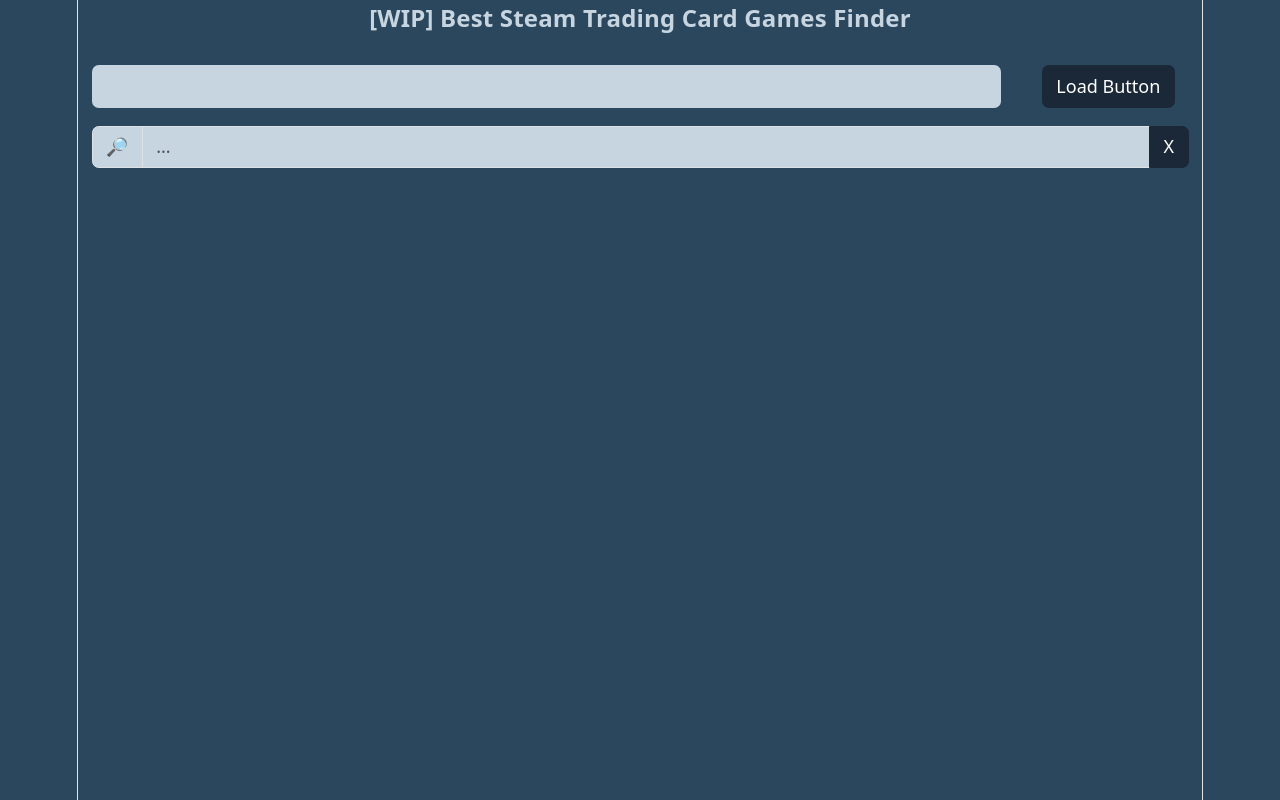
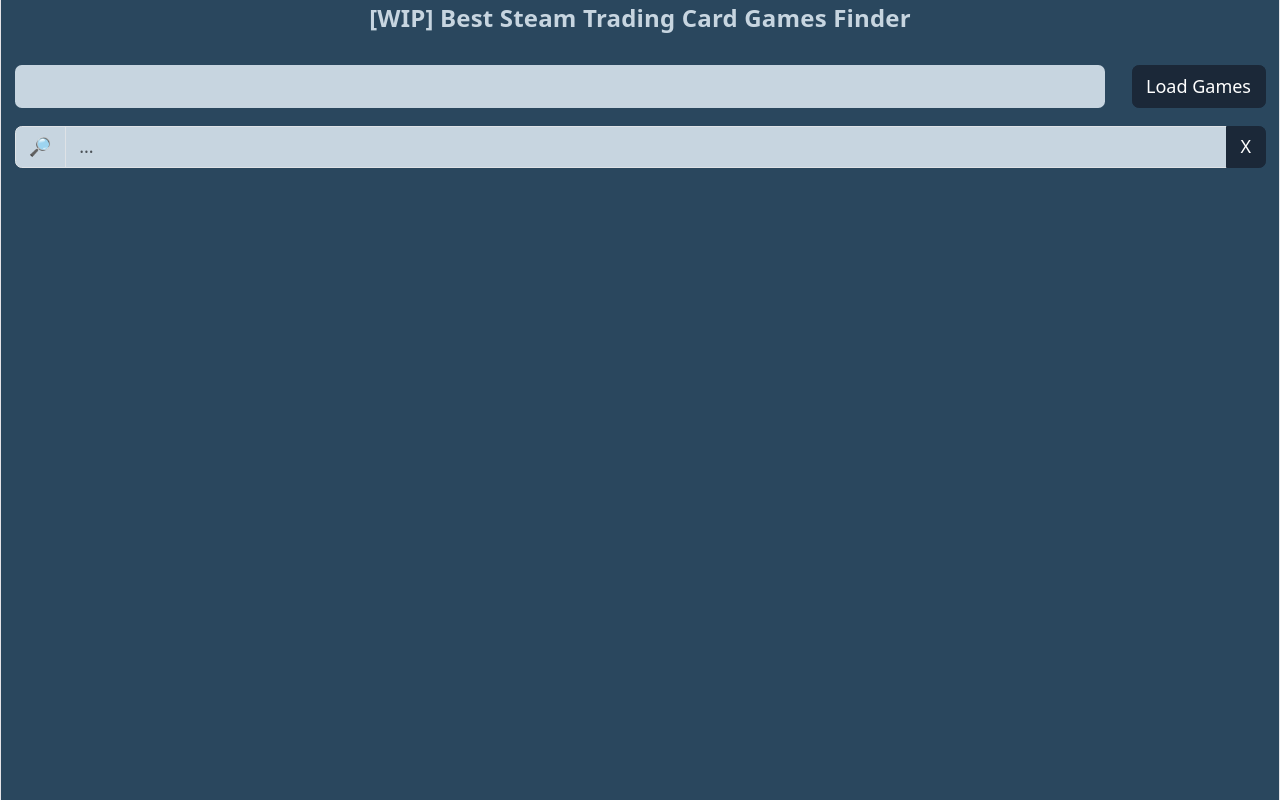
Before and after one commit to hyleon-dev/BestSteamTradingCardGamesFinder-Web, a React (Vite) app: page / in a window 1280 px wide. Built offline with nearby package versions, Linux system fonts and the light colour scheme.

Commit message:
- Bug fixing

```diff
--- a/src/App.css
+++ b/src/App.css
@@ -37,19 +37,24 @@
   border-color: var(--steam-dark-gray) !important;
 }
 
+/* Number of columns follows the screen width: 1 on phones, 2 on tablets, 3 on desktops. */
 .game-grid {
-  display: flex;
-  flex-wrap: nowrap;
-  justify-content: space-between;
-  flex-direction: column;
-  align-content: flex-start;
-  padding: 0 !important;
+  display: grid;
+  grid-template-columns: 1fr;
+  gap: 0.75em;
+  padding: 0.5em 0;
+  overflow: visible !important;
 }
 
-@media (min-width: 768px) {
+@media (min-width: 900px) {
   .game-grid {
-    flex-wrap: wrap;
-    flex-direction: row;
+    grid-template-columns: repeat(2, minmax(0, 1fr));
+  }
+}
+
+@media (min-width: 1400px) {
+  .game-grid {
+    grid-template-columns: repeat(3, minmax(0, 1fr));
   }
 }
 
--- a/src/App.jsx
+++ b/src/App.jsx
@@ -1,4 +1,4 @@
-import {useState} from 'react'
+import {useMemo, useState} from 'react'
 import './App.css'
 
 import Button from 'react-bootstrap/Button';
@@ -33,19 +33,45 @@
   }
 }
 
+// SteamCardExchange sends names with HTML entities (e.g. &#039;). Decode them to plain text.
+const htmlDecoder = document.createElement("textarea");
+
+function decodeHtml(text) {
+  htmlDecoder.innerHTML = text;
+  return htmlDecoder.value;
+}
+
+const gamesBatchSize = 100;
+const gamesPageSize = 60;
+
 function App() {
-
-  const gamesBatchSize = 100;
 
   const [totalGames, setTotalGames] = useState(0);
   const [loadingProgress, setLoadingProgress] = useState(0);
   const [games, setGames] = useState([]);
   const [isLoading, setIsLoading] = useState(false);
+  const [errorMessage, setErrorMessage] = useState("");
+  const [failedBatches, setFailedBatches] = useState(0);
+  const [searchText, setSearchText] = useState("");
+  const [visibleCount, setVisibleCount] = useState(gamesPageSize);
+
+  const filteredGames = useMemo(() => {
+    const search = searchText.trim().toLowerCase();
+    return search ? games.filter((game) => game.name.toLowerCase().includes(search)) : games;
+  }, [games, searchText]);
+
+  const onSearchChange = (text) => {
+    setSearchText(text);
+    setVisibleCount(gamesPageSize);
+  };
 
   const fetchAndProcessGames = async () => {
     setIsLoading(true);
     setGames([]);
     setLoadingProgress(0);
+    setVisibleCount(gamesPageSize);
+    setErrorMessage("");
+    setFailedBatches(0);
     try {
 
       const steamCardExchangeJson = await fetchJson('/steamcardexchange', 'SteamCardExchange');
@@ -74,7 +100,16 @@
         urlIdPart = urlIdPart.slice(0, urlIdPart.length - 1); // Remove last comma
 
         const steamUrl = `/steam?appids=${encodeURIComponent(urlIdPart)}`;
-        const steamApiPriceData = Object.entries(await fetchJson(steamUrl, 'Steam API'));
+        let steamApiPriceData;
+        try {
+          steamApiPriceData = Object.entries(await fetchJson(steamUrl, 'Steam API'));
+        } catch (e) {
+          // One failed batch must not stop the full load. Skip it and continue.
+          console.error("Steam batch failed", e);
+          setFailedBatches((count) => count + 1);
+          setLoadingProgress((progress) => progress + pack.length);
+          continue;
+        }
 
         steamApiPriceData
         .filter(([, value]) => value?.success === true)
@@ -90,7 +125,7 @@
               && numberOfCards > 0 && typeof finalPrice === "number") {
             const gameData = {
               id: id,
-              name: sceData?.[0]?.[1] ?? id,
+              name: decodeHtml(sceData?.[0]?.[1] ?? id),
               score: finalPrice / numberOfCards,
               price: finalFormatted ?? "",
               numberOfCards: numberOfCards,
@@ -100,17 +135,18 @@
           }
         });
         setGames((loadedGames) => [...loadedGames, ...nextGames].sort((a, b) => a.score - b.score))
-        setLoadingProgress((progress) => progress + steamApiPriceData.length);
+        setLoadingProgress((progress) => progress + pack.length);
       }
     } catch (e) {
       console.error("Game loading failed", e);
+      setErrorMessage("Loading of games failed. Try again later.");
     } finally {
       setIsLoading(false);
     }
   }
 
   return (
-      <div className="container">
+      <div className="container-fluid">
         <div className="row header justify-content-center">
           [WIP] Best Steam Trading Card Games Finder
         </div>
@@ -124,10 +160,10 @@
           <div className="col box">
             <progress className="w-100 h-100" value={loadingProgress} max={totalGames}>%</progress>
           </div>
-          <div className="col-2 box">
+          <div className="col-auto box">
             <Button className="btn-primary w-auto"
                     onClick={fetchAndProcessGames} disabled={isLoading}>
-              Load Button
+              Load Games
             </Button>
           </div>
         </div>
@@ -160,34 +196,44 @@
         </div>*/}
         <div className="row">
           <div className="col box flex-nowrap">
-            <InputGroup className="search-text-group" disabled={isLoading}>
+            <InputGroup className="search-text-group">
               <InputGroup.Text id="searchInput" className="search-text-icon">🔎</InputGroup.Text>
               <Form.Control className="search-text-field"
                             id="searchInputTextField"
                             aria-describedby="searchInput" type="text"
-                            placeholder="..."/>
+                            placeholder="..."
+                            value={searchText}
+                            onChange={(e) => onSearchChange(e.target.value)}/>
               <Button className="btn-secondary"
                       id={"searchInputClear"}
-                      aria-describedby="searchInput">
+                      aria-describedby="searchInput"
+                      onClick={() => onSearchChange("")}>
                 X
               </Button>
             </InputGroup>
           </div>
         </div>
 
-        <div className="row">
-          {/* TODO
-          <InfiniteScroll dataLength={games.length} next={() => void} hasMore={false} loader={<p>Loading...</p>}>
-            {games.map((game) => (
-                <Game key={game.id} data={game}/>
-            ))}
-          </InfiniteScroll>*/}
-          <div className="game-grid">
-            {games.map((game) => (
-                <Game key={game.id} data={game}/>
-            ))}
-          </div>
-        </div>
+        {(errorMessage || failedBatches > 0) && (
+            <div className="row">
+              <div className="col box">
+                <div className="alert alert-danger mb-0" role="alert">
+                  {errorMessage || `${failedBatches} Steam request(s) failed. Some games are missing.`}
+                </div>
+              </div>
+            </div>
+        )}
+
+        {/* Render games in pages. Thousands of cards at once make the page slow. */}
+        <InfiniteScroll className="game-grid"
+                        dataLength={Math.min(visibleCount, filteredGames.length)}
+                        next={() => setVisibleCount((count) => count + gamesPageSize)}
+                        hasMore={visibleCount < filteredGames.length}
+                        loader={null}>
+          {filteredGames.slice(0, visibleCount).map((game) => (
+              <Game key={game.id} data={game}/>
+          ))}
+        </InfiniteScroll>
       </div>
   )
 }
--- a/src/Game.css
+++ b/src/Game.css
@@ -5,34 +5,42 @@
   flex-direction: row;
   background-color: var(--steam-black);
   color: var(--steam-white);
-  margin-bottom: 1em;
-  width: 100%;
+  min-width: 0;
 }
 
-@media (min-width: 768px) {
-  .game-card {
-    width: calc(50% - 0.5em);
-    margin: 0.25em;
-  }
+/* Bootstrap rows have a negative gutter margin. Inside the card it pushes the rows out. */
+.game-card .row {
+  --bs-gutter-x: 0;
 }
 
 .game-info-col {
   display: flex !important;
   flex-direction: column !important;
-  height: 100% !important;
+  min-width: 0;
+  padding: 0.5em 0 0;
+
+  h3 {
+    font-size: 1.4rem;
+    overflow-wrap: anywhere;
+  }
 }
 
 .game-info-bottom {
   margin-top: auto;
 }
 
+/* Cover images are 600x900. The column keeps this ratio, so the full image is visible. */
 .img-col {
+  flex: 0 0 40%;
+  max-width: 40%;
   padding: 0 !important;
 
   img {
-    min-height: 100% !important;
-    width: 100% !important;
-    height: auto !important;
+    display: block;
+    width: 100%;
+    height: 100%;
+    aspect-ratio: 2 / 3;
+    object-fit: cover;
   }
 }
 
@@ -41,12 +49,16 @@
   flex-direction: row !important;
   align-content: baseline !important;
 
+  flex-wrap: nowrap;
+
   .col {
     padding: 0 !important;
+    min-width: 0;
   }
 
   .btn {
     width: 100%;
     border-radius: 0 !important;
+    padding-inline: 0.25rem;
   }
 }
--- a/src/Game.jsx
+++ b/src/Game.jsx
@@ -1,7 +1,13 @@
 import './Game.css'
 
-function openInNewTab(url) {
-  window.open(url, '_blank', 'noopener,noreferrer').focus();
+// Some games have no portrait cover. Use the header image then.
+function onImageError(event, id) {
+  const img = event.currentTarget;
+  if (img.dataset.fallback) {
+    return;
+  }
+  img.dataset.fallback = "true";
+  img.src = `https://shared.akamai.steamstatic.com/store_item_assets/steam/apps/${id}/header.jpg`;
 }
 
 export default function Game({data}) {
@@ -9,8 +15,9 @@
   return (
 
       <div className={"game-card"}>
-        <div className={"col col-3 img-col"}>
-          <img src={data.imgUrl} alt={data.name} loading="lazy"/>
+        <div className={"img-col"}>
+          <img src={data.imgUrl} alt={data.name} loading="lazy"
+               onError={(event) => onImageError(event, data.id)}/>
         </div>
         <div className={"col game-info-col"}>
           <div className={"row row-2"}>
@@ -18,20 +25,18 @@
           </div>
           <div className={"game-info-bottom"}>
             <div className={"row"}>
-              <p>💰 {data.price}</p>
-              <p>🎴 {data.numberOfCards}</p>
-              <p>💯 {data.score.toFixed(2)}</p>
+              <p>💰 Price - {data.price}</p>
+              <p>🎴 Cards - {data.numberOfCards}</p>
+              <p>💯 Score - {data.score.toFixed(2)}</p>
             </div>
             <div className={"row row-1 actions-row"}>
               <div className={"col"}>
-                <button className="btn btn-primary" onClick={() => openInNewTab(
-                    `https://store.steampowered.com/app/${data.id}`)}>Store
-                </button>
+                <a className="btn btn-primary" target="_blank" rel="noopener noreferrer"
+                   href={`https://store.steampowered.com/app/${data.id}`}>Store</a>
               </div>
               <div className={"col"}>
-                <button className="btn btn-secondary" onClick={() => openInNewTab(
-                    `https://steamdb.info/app/${data.id}/`)}>SteamDB
-                </button>
+                <a className="btn btn-secondary" target="_blank" rel="noopener noreferrer"
+                   href={`https://steamdb.info/app/${data.id}/`}>SteamDB</a>
               </div>
               <div className={"col"}>
                 <button className="btn btn-danger" disabled={true}>Ignore</button>
--- a/src/index.css
+++ b/src/index.css
@@ -55,8 +55,8 @@
 }
 
 #root {
-  width: 1126px;
-  max-width: 100%;
+  width: 100%;
+  max-width: 1800px;
   margin: 0 auto;
   text-align: center;
   border-inline: 1px solid var(--border);
```
